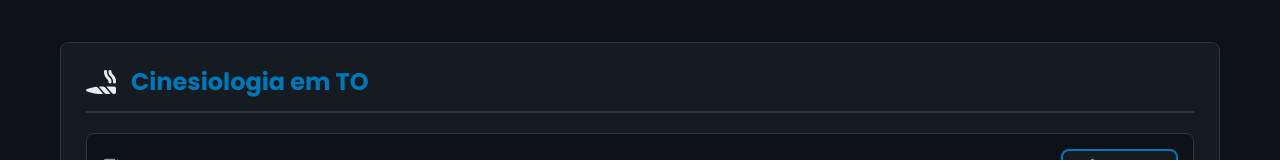
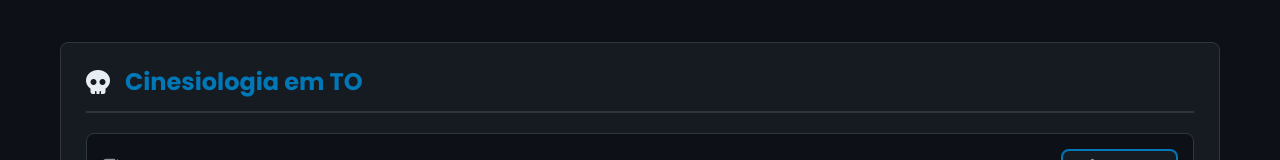
Before and after one commit to souza-jp81/fisioway, a plain HTML site: page materiais.html in a window 1280 px wide. Shown: the part 403-563 px from the top of the page. Drawn offline with Linux system fonts and the light colour scheme.

Commit message:
commit-05

```diff
--- a/materiais.html
+++ b/materiais.html
@@ -47,7 +47,7 @@
 
                 <!-- === CINESIOLOGIA EM TO === -->
                 <section id="cinesiologia" class="subject-area">
-                    <h2 class="subject-title"><i class="fas fa-joint"></i> Cinesiologia em TO</h2>
+                    <h2 class="subject-title"><i class="fas fa-skull"></i> Cinesiologia em TO</h2>
 
                     <div class="download-list">
 
```
